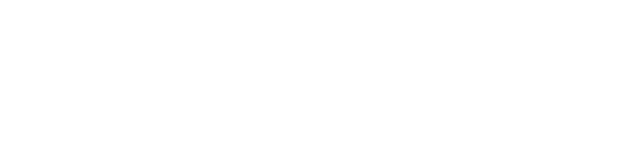
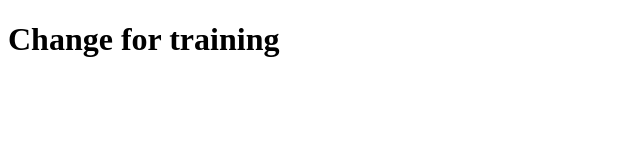
Before and after one commit to eamgit892/lesson3-ide-integration, a plain HTML site: page index.html in a window 1280 px wide. Shown: the whole page, without its empty margins (0-640 px from the left). Drawn offline with Linux system fonts and the light colour scheme.

Commit message:
added h1 - changes for training

```diff
--- a/index.html
+++ b/index.html
@@ -6,6 +6,6 @@
     <title>Document</title>
 </head>
 <body>
-
+    <h1>Change for training</h1>
 </body>
 </html>
```
